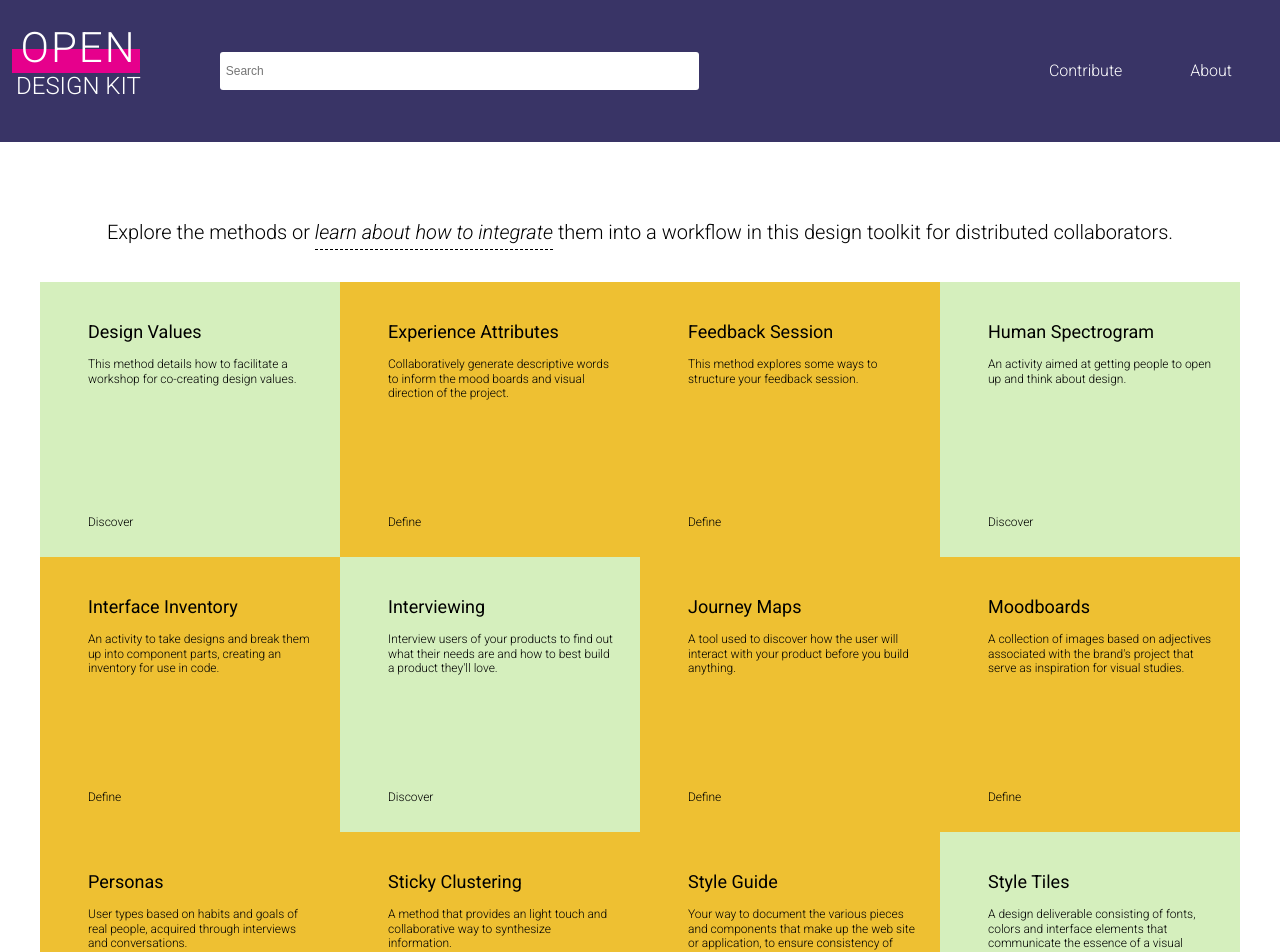
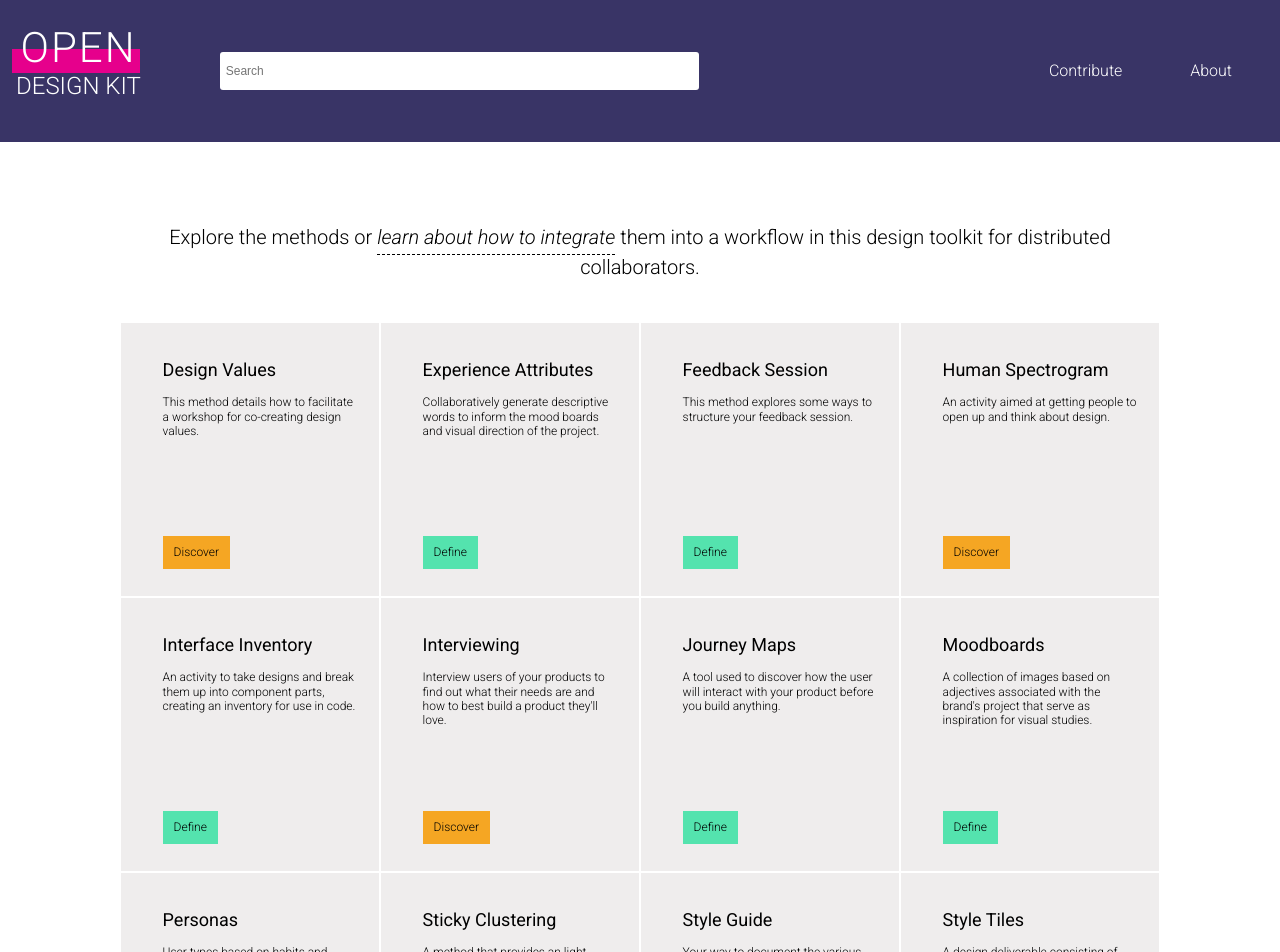
Before and after one commit to open-design-kit/opendesignkit, a Jekyll site: the page built from index.html, in a window 1280 px wide. Shown: the top 952 px of the page. Built offline with Jekyll 4.4.1, drawn with Linux system fonts in a browser that asks for light colours.

Commit message:
add in new design for the cards, with tags having colors

```diff
--- a/css/styles.css
+++ b/css/styles.css
@@ -347,7 +347,7 @@ footer p {
 }
 
 .tabs-content {
-    max-width: 1200px;
+    max-width: 1040px;
     margin: 0 auto;
     padding: 1em .5em;
 }
@@ -363,7 +363,7 @@ footer p {
 /*--------------------------------------------*/
 .method-list-description {
     font-size: 1.25em;
-    line-height: 1;
+    line-height: 1.5;
     margin: 4em 0 2em;
 }
 
@@ -380,6 +380,8 @@ footer p {
 
 /* TODO: figure out how to handle height here for various screen sizes */
 .method-list-item {
+    background-color: #EFEDED;
+    border: 1px solid #fff;
     float: left;
     font-size: 1em;
     line-height: 1.2;
@@ -387,19 +389,6 @@ footer p {
     padding: 2% 2% 2% 4%;
     position: relative;
     width: 50%;
-}
-
-/* Background colors via the tags */
-.method-list-item.define {
-    background-color: #EEC032;
-}
-
-.method-list-item.discover {
-    background-color: #D5EFBD;
-}
-
-.method-list-item.develop {
-    background-color: #8FAF70;
 }
 
 /* Using floats to clear things when appropriate, so can be easily change */
@@ -449,9 +438,27 @@ footer p {
 
 .method-list-tag {
     bottom: 10%;
+    display: block;
     font-size: .75em;
+    padding: 9px 11px;
     position: absolute;
     text-transform: capitalize;
+}
+
+.method-list-tag.discover {
+    background-color: #F5A623;
+}
+
+.method-list-tag.define {
+    background-color: #54E3AE;
+}
+
+.method-list-tag.design {
+    background-color: #EF5BB5;
+}
+
+.method-list-tag.develop {
+    background-color: #3994FF;
 }
 
 /*--------------------------------------------*/
--- a/index.html
+++ b/index.html
@@ -14,7 +14,7 @@ title: Welcome to Open Design Kit
                     <li class="method-list-item {{ item.tags }}">
                         <h2 class="method-list-hed">{{ item.title }}</h2>
                         <p class="method-list-desc">{{ item.teaser }}</p>
-                        <span class="method-list-tag"> {{ item.tags }}</span>
+                        <span class="method-list-tag  {{ item.tags }}"> {{ item.tags }}</span>
                     </li>
                 {% endfor %}
             </ul>
```
